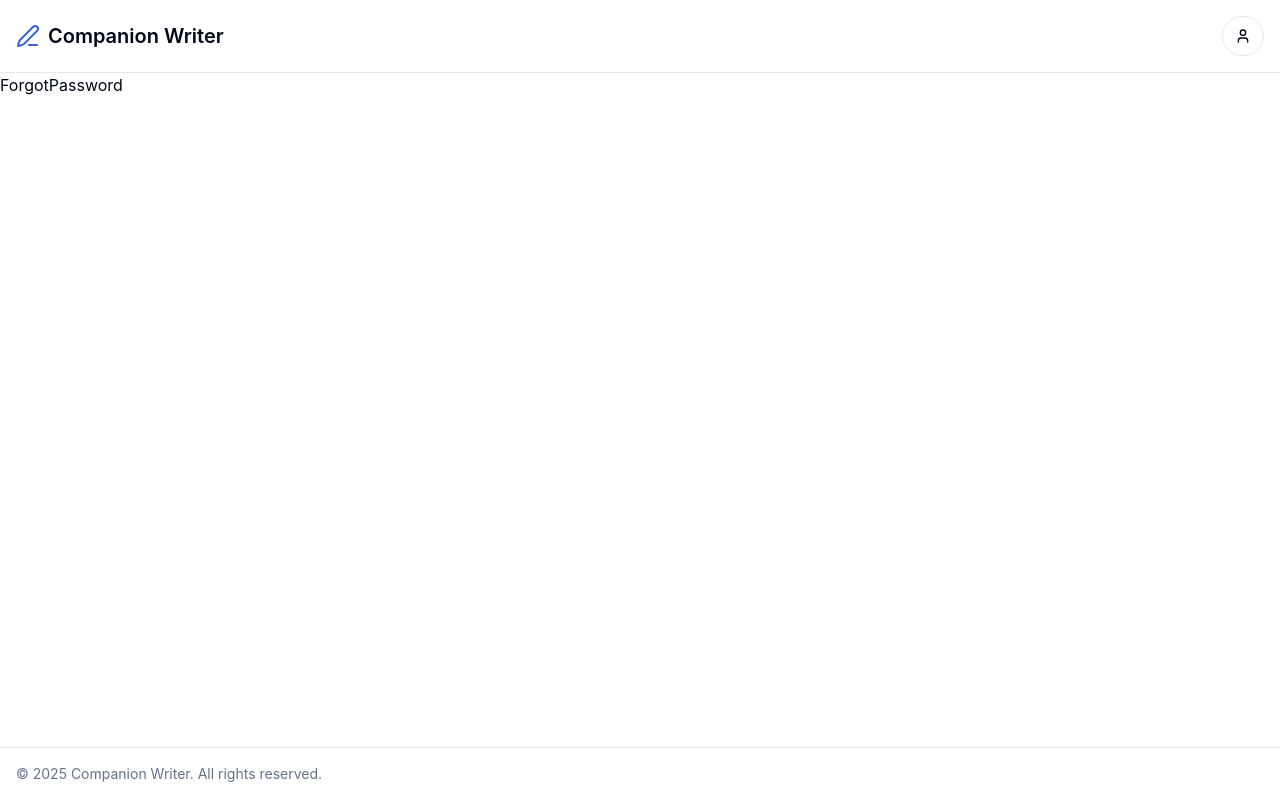
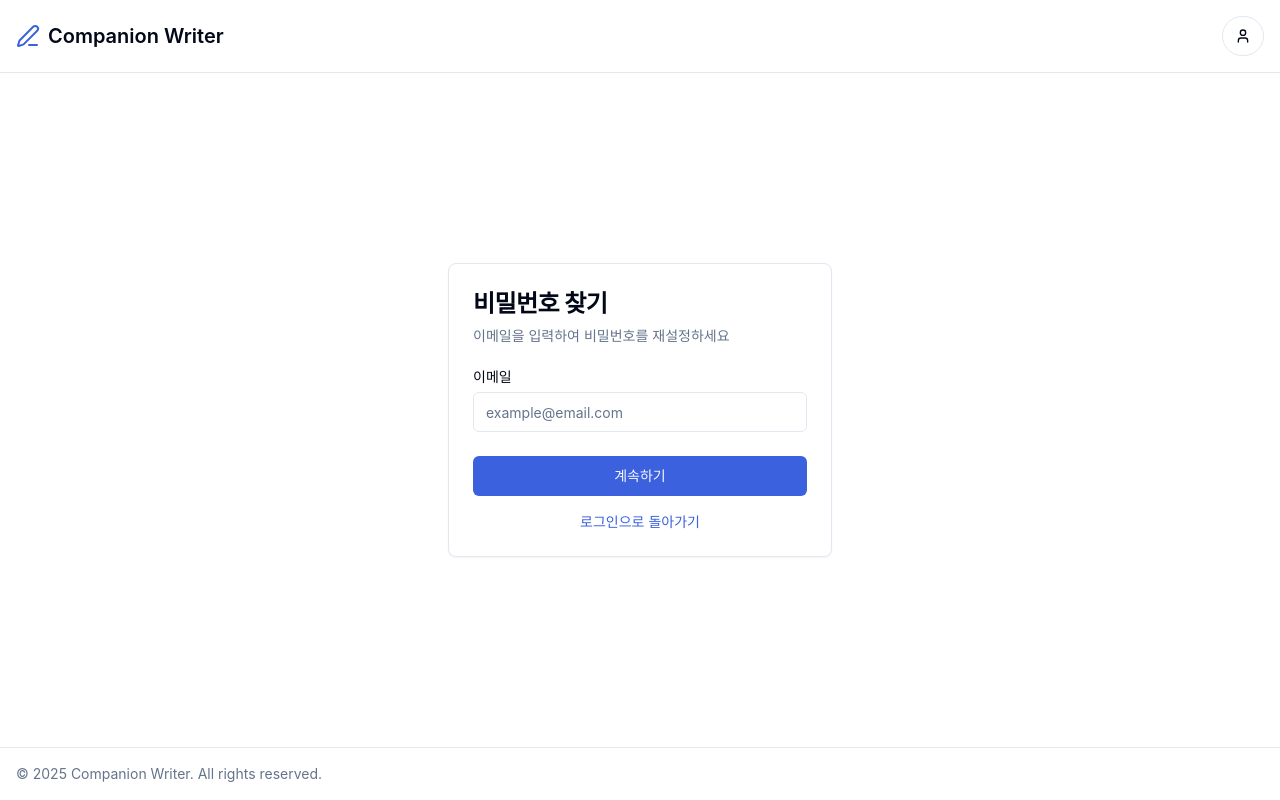
Before and after one commit to 7saval/writingAI, a React app in the folder frontend/: page /forgot-password in a window 1280 px wide. Built offline with nearby package versions, Linux system fonts and the light colour scheme; no server answers; the HTML template or start-up script is replaced by a standard one.

Commit message:
251230 | 비밀번호 초기화 화면 구현

```diff
--- a/frontend/src/pages/auth/ForgotPassword.tsx
+++ b/frontend/src/pages/auth/ForgotPassword.tsx
@@ -1,7 +1,115 @@
+import { Button } from "@/components/ui/button";
+import { Card, CardContent, CardDescription, CardHeader, CardTitle } from "@/components/ui/card";
+import { Input } from "@/components/ui/input";
+import { Label } from "@/components/ui/label";
+import { CheckCircle } from "lucide-react";
+import { useState } from "react"
+import { Link, useNavigate } from "react-router-dom"
 
 const ForgotPassword = () => {
+    const [email, setEmail] = useState("")
+    const [error, setError] = useState<string | null>(null)
+    const [isLoading, setIsLoading] = useState(false)
+    const [resetToken, setResetToken] = useState<string | null>(null)
+    const navigate = useNavigate()
+
+    const handleResetPassword = async (e: React.FormEvent) => {
+        e.preventDefault()
+        setIsLoading(true)
+        setError(null)
+
+        //     const result = requestPasswordReset(email)
+
+        //     if (result.success) {
+        //       // 토큰을 가져와서 다음 페이지로 전달
+        //       const token = localStorage.getItem(`reset_token_${email}`)
+        //       if (token) {
+        //         setResetToken(token)
+        //       }
+        //     } else {
+        //       setError(result.error || "비밀번호 재설정 요청에 실패했습니다")
+        //     }
+
+        //     setIsLoading(false)
+    }
+
+    const handleContinue = () => {
+        // 이메일과 토큰을 URL 파라미터로 전달
+        navigate(`/reset-password?email=${encodeURIComponent(email)}&token=${resetToken}`)
+    }
+
+    if (resetToken) {
+        return (
+            <div className="flex min-h-full w-full items-center justify-center p-6">
+                <div className="w-full max-w-sm">
+                    <div className="flex flex-col gap-6">
+                        <Card>
+                            <CardHeader>
+                                <div className="flex justify-center mb-4">
+                                    <CheckCircle className="h-12 w-12 text-green-500" />
+                                </div>
+                                <CardTitle className="text-2xl text-center">인증 완료</CardTitle>
+                                <CardDescription className="text-center">새 비밀번호를 설정하세요</CardDescription>
+                            </CardHeader>
+                            <CardContent>
+                                <p className="text-sm text-muted-foreground mb-4 text-center">
+                                    <strong>{email}</strong> 계정의 비밀번호를 재설정할 수 있습니다.
+                                </p>
+                                <Button className="w-full" onClick={handleContinue}>
+                                    새 비밀번호 설정하기
+                                </Button>
+                                <div className="mt-4 text-center text-sm">
+                                    <Link to="/auth/login" className="text-primary hover:underline">
+                                        로그인으로 돌아가기
+                                    </Link>
+                                </div>
+                            </CardContent>
+                        </Card>
+                    </div>
+                </div>
+            </div>
+        )
+    }
+
     return (
-        <div>ForgotPassword</div>
+        <div className="flex min-h-full w-full items-center justify-center p-6">
+            <div className="w-full max-w-sm">
+                <div className="flex flex-col gap-6">
+                    <Card>
+                        <CardHeader>
+                            <CardTitle className="text-2xl">비밀번호 찾기</CardTitle>
+                            <CardDescription>이메일을 입력하여 비밀번호를 재설정하세요</CardDescription>
+                        </CardHeader>
+                        <CardContent>
+                            <form onSubmit={handleResetPassword}>
+                                <div className="flex flex-col gap-6">
+                                    <div className="grid gap-2">
+                                        <Label htmlFor="email">이메일</Label>
+                                        <Input
+                                            id="email"
+                                            type="email"
+                                            placeholder="example@email.com"
+                                            required
+                                            value={email}
+                                            onChange={(e) => setEmail(e.target.value)}
+                                        />
+                                    </div>
+                                    {error && <p className="text-sm text-destructive">{error}</p>}
+                                    <Button type="submit" className="w-full" disabled={isLoading}>
+                                        {isLoading ? "확인 중..." : "계속하기"}
+                                    </Button>
+                                </div>
+                                <div className="mt-4 text-center text-sm">
+                                    <Link to="/login" className="text-primary hover:underline">
+                                        로그인으로 돌아가기
+                                    </Link>
+                                </div>
+                            </form>
+                        </CardContent>
+                    </Card>
+                </div>
+            </div>
+        </div>
     )
 }
 
--- /dev/null
+++ b/frontend/src/pages/auth/ResetPassword.tsx
@@ -0,0 +1,8 @@
+
+const ResetPassword = () => {
+    return (
+        <div>ResetPassword</div>
+    )
+}
+
+export default ResetPassword;
--- a/frontend/src/utils/routeList.tsx
+++ b/frontend/src/utils/routeList.tsx
@@ -1,3 +1,4 @@
+
 import ForgotPassword from "@/pages/auth/ForgotPassword";
 import Login from "@/pages/auth/Login";
 import Signup from "@/pages/auth/Signup";
```
Also changed, not shown: 1 other file (tests, documents, lock files or other folders).
